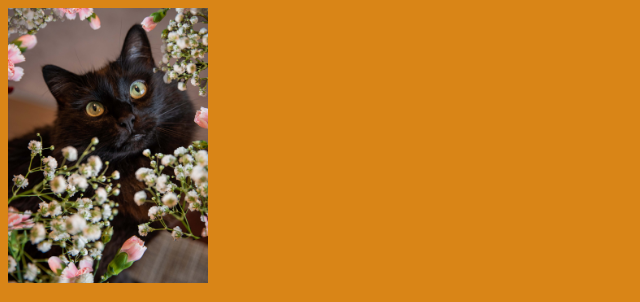
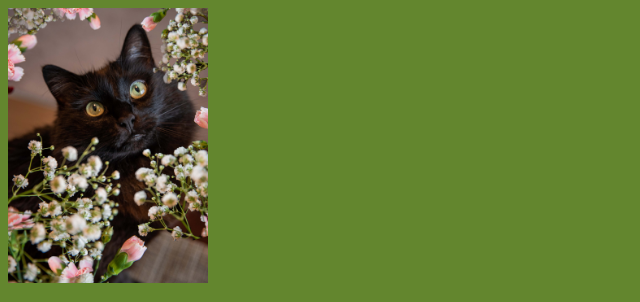
Before and after one commit to sabamaheen/kitty_n_me, a plain HTML site: page index.html in a window 1280 px wide. Shown: the top 302 px of the page, without its empty margins (0-640 px from the left). Drawn offline with Linux system fonts and the light colour scheme.

Commit message:
Update style.css

```diff
--- a/style.css
+++ b/style.css
@@ -1,5 +1,5 @@
 body {
-	background-color:rgb(217, 133, 23);
+	background-color:rgb(99, 134, 46);
 }
 
 img {
```
